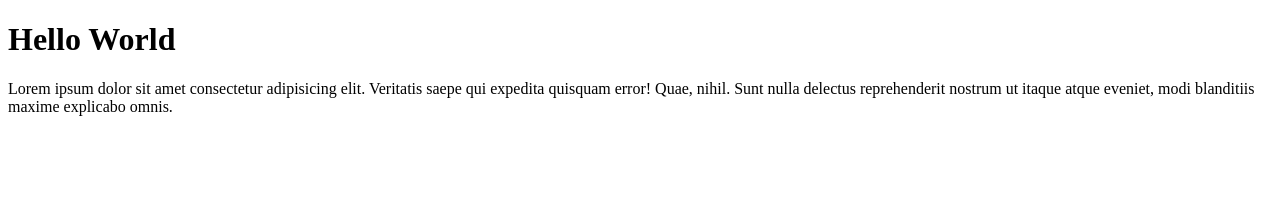
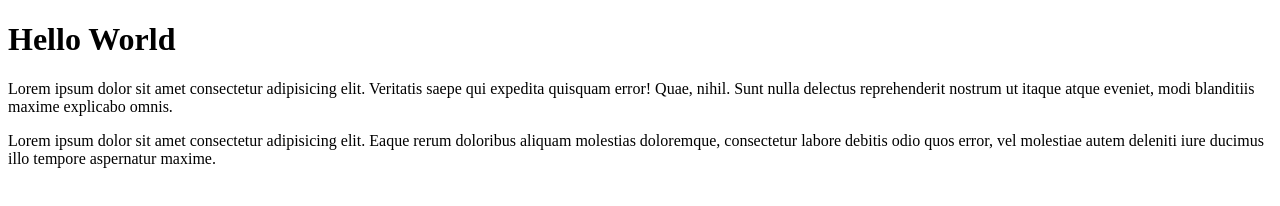
Before and after one commit to Fillypper/projeto-1, a plain HTML site: page index.html in a window 1280 px wide. Drawn offline with Linux system fonts and the light colour scheme.

Commit message:
Adicionado paragrafo no index

```diff
--- a/index.html
+++ b/index.html
@@ -15,3 +15,7 @@
 </body>
 
 <p>Lorem ipsum dolor sit amet consectetur adipisicing elit. Veritatis saepe qui expedita quisquam error! Quae, nihil. Sunt nulla delectus reprehenderit nostrum ut itaque atque eveniet, modi blanditiis maxime explicabo omnis.</p>
+
+<body>
+    <p>Lorem ipsum dolor sit amet consectetur adipisicing elit. Eaque rerum doloribus aliquam molestias doloremque, consectetur labore debitis odio quos error, vel molestiae autem deleniti iure ducimus illo tempore aspernatur maxime.</p>
+</body>
```
